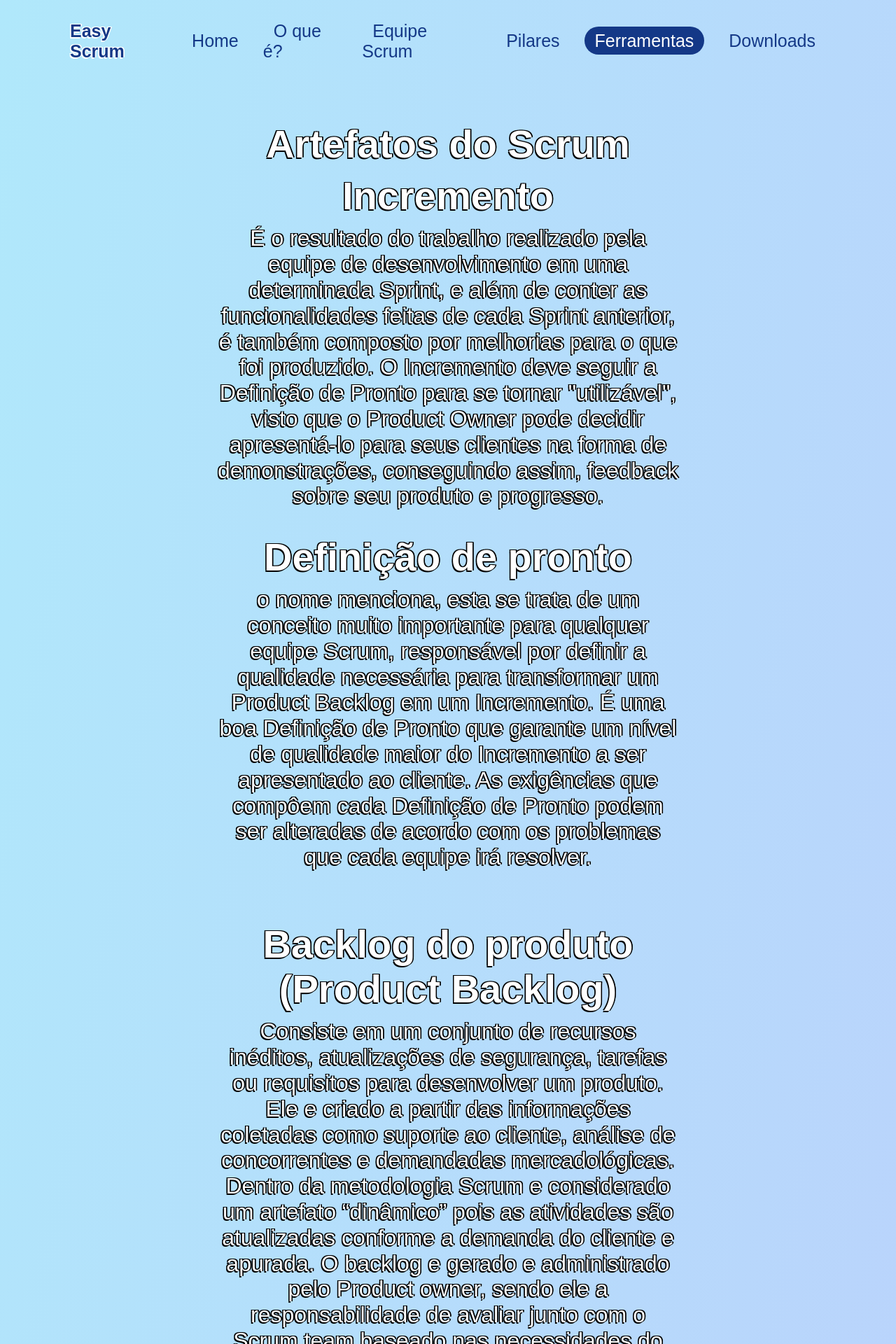
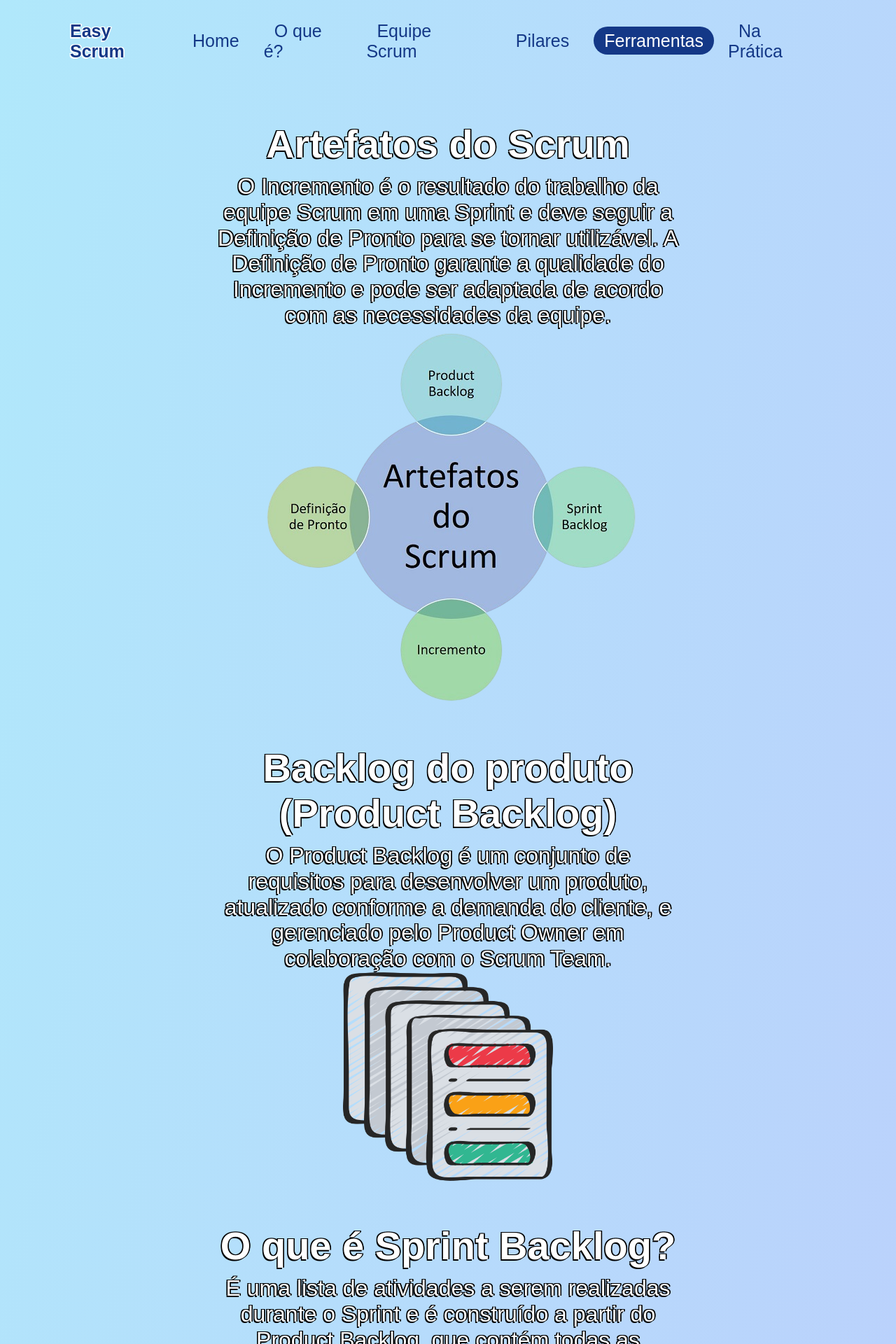
Before and after one commit to felipereira10/Code-6-Wave-1-API, a Flask app: page /Ferramentas in a window 1280 px wide. Shown: the top 1920 px of the page at 70% size. Run offline with Flask 3, Linux system fonts and the light colour scheme; some web fonts are replaced.

Commit message:
Att 24/04

```diff
--- a/Templates/ferramentas.html
+++ b/Templates/ferramentas.html
@@ -22,7 +22,7 @@
             <li><a href="../Templates/equipe.html">Equipe Scrum</a></li>
             <li><a href="../Templates/pilares.html">Pilares</a></li>
             <li><a href="../Templates/ferramentas.html" class="active">Ferramentas</a></li>
-            <li><a href="../Templates/download.html">Downloads</a></li>
+            <li><a href="../Templates/download.html">Na Prática</a></li>
         </ul>
     </header>
     <br><br><br><br>
@@ -30,38 +30,28 @@
         <div class="artefatos">
         <h2>Artefatos do Scrum</h2>
             <p>
-            <h2>Incremento</h2><p>É o resultado do trabalho realizado pela equipe de desenvolvimento em uma determinada Sprint, e além de conter as funcionalidades feitas de cada Sprint anterior, é também composto por melhorias para o que foi produzido. O Incremento deve seguir a Definição de Pronto para se tornar "utilizável", visto que o Product Owner pode decidir apresentá-lo para seus clientes na forma de demonstrações, conseguindo assim, feedback sobre seu produto e progresso.</p>
-            <br><br>
-            <h2>Definição de pronto</h2><p>o nome menciona, esta se trata de um conceito muito importante para qualquer equipe Scrum, responsável por definir a qualidade necessária para transformar um Product Backlog em um Incremento. É uma boa Definição de Pronto que garante um nível de qualidade maior do Incremento a ser apresentado ao cliente. As exigências que compôem cada Definição de Pronto podem ser alteradas de acordo com os problemas que cada equipe irá resolver.</p>
-            </p>
+            O Incremento é o resultado do trabalho da equipe Scrum em uma Sprint e deve seguir a Definição de Pronto para se tornar utilizável. A Definição de Pronto garante a qualidade do Incremento e pode ser adaptada de acordo com as necessidades da equipe.</p>
+            <img src="../static/imagens/Artefatos.png" alt="artefatos">
             <br><br><br><br>
         </div>
         <div class="backlog">
             <h2>Backlog do produto (Product Backlog)</h2>
             <p>
-            Consiste em um conjunto de recursos inéditos, atualizações de segurança, tarefas ou requisitos para desenvolver um produto. Ele e criado a partir das informações coletadas como suporte ao cliente, análise de concorrentes e demandadas mercadológicas.
-            Dentro da metodologia Scrum e considerado um artefato “dinâmico” pois as atividades são atualizadas conforme a demanda do cliente e apurada. O backlog e gerado e administrado pelo Product owner, sendo ele a responsabilidade de avaliar junto com o Scrum team baseado nas necessidades do cliente alterações no backlog.
+            O Product Backlog é um conjunto de requisitos para desenvolver um produto, atualizado conforme a demanda do cliente, e gerenciado pelo Product Owner em colaboração com o Scrum Team.
             </p>
+            <img src="../static/imagens/backlog2.png" alt="backlog" width="300px"  height=300px>
             <br><br><br><br>
         </div>
         <div class="sprint backlog">
 
             <h2>O que é Sprint Backlog?</h2>
            <p>
-            É uma lista que contém todas atividades que precisam ser feitas durante o Sprint.
-            No início de cada Sprint olha-se o backlog do produto e dele se tira o que deve ser feito no Sprint, as users history são desmembradas em atividades a serem realizadas no Sprint.
+            É uma lista de atividades a serem realizadas durante o Sprint e é construído a partir do Product Backlog, que contém todas as funcionalidades necessárias para o produto. A equipe alinha as prioridades junto ao Product Owner e a percepção de tempo que cada etapa vai consumir.
             </p>
-            <h2>Como é construído o Sprint Backlog?</h2>
-            <p>as tarefas são extraídas do Product Backlog que é elaborado pelo PO (Product Owner). É uma lista de todas as funcionalidades que são necessárias para um produto, não precisa estar 100% pronto ao começar o projeto pois ao longo do projeto ele vai evoluindo, assim como tudo no Scrum.
-            A partir de todas as atividades dispostas no Productc Backlog, a equipe alinha as prioridades junto ao PO e a percepção de tempo que cada etapa vai consumir.
-            É necessário aceitar que não é possível fazer tudo de uma vez, assim a equipe tem que definir um backlog condizente com a capacidade da equipe.</p>
-            <br><br><br><br>
-            <h2>Como implementar o Sprint Backlog?</h2>
-            <p>O Sprint Backlog é definido em uma reunião de planejamento, esencial, denominada planing.
-            No entanto o PO pode alterar o Sprint de acordo com os recursos e valor comercial de cada etapa, sempre priorizando as mais importantes.
-            Ao longo do Sprint o Scrum Master irá facilitar as entregas , incentivando a colaboração, conduzindo as reuniões e ajudando a equipe a melhorar a produtividade. Ele detalha as tarefas a serem cumpridas de modo a entender quanto tempo ainda é necessário para cumprir o restante.
-            Uma das maneiras mais usadas para acompanhar a evolução das tarefas é através do gráfico burndown.</p>
-            <img src="image.png" alt="backlog">
+            <br><br>
+            <h3>Como implementar o Sprint Backlog?</h3>
+            <p>O Sprint Backlog é definido em uma reunião de planejamento, essencial, denominada planning. Durante o Sprint, o Scrum Master facilita as entregas, conduz as reuniões e ajuda a equipe a melhorar a produtividade, e o progresso pode ser acompanhado através do gráfico burndown.</p>
+            <img src="../static/imagens/Sprint backlog.png" alt="sprint backlog">
             <br><br><br><br>
         </div>
         <div class="burndown">
@@ -91,11 +81,11 @@
                     </li>
             </ul>
             </p>
-            <br><br><br><br><br>
+            <br><br>
             <img src="../static/imagens/burndown.jpg" alt="burndown">
         </div>
 
-        <a href="../Templates/download.html" id="btn"><ion-icon name="arrow-forward-outline"></ion-icon>Flutue para a Downloads<ion-icon name="arrow-forward-outline"></ion-icon></a>
+        <a href="../Templates/download.html" id="btn"><ion-icon name="arrow-forward-outline"></ion-icon>Flutue para a Prática<ion-icon name="arrow-forward-outline"></ion-icon></a>
         <br><br><br><br><br><br><br><br>
     </div>
 
--- a/Templates/index.html
+++ b/Templates/index.html
@@ -24,7 +24,7 @@
             <li><a href="../Templates/equipe.html">Equipe Scrum</a></li>
             <li><a href="../Templates/pilares.html">Pilares</a></li>
             <li><a href="../Templates/ferramentas.html">Ferramentas</a></li>
-            <li><a href="../Templates/download.html">Downloads</a></li>
+            <li><a href="../Templates/download.html">Na Prática</a></li>
 
         </ul>
     </header>
@@ -40,7 +40,6 @@
             um melhor funcionamento de todo o projeto, resultando em uma
             significativa melhora em seus recursos e tempos, produzindo mais em
             menos tempo, diminuindo assim o seu custo! </p>
-
             <br><br><br><br><br><br>
 
             <h2>Como Funciona?</h2><br><br><p>Sua aplicação em 4 etapas:
--- a/Templates/pilares.html
+++ b/Templates/pilares.html
@@ -21,7 +21,7 @@
             <li><a href="../Templates/equipe.html">Equipe Scrum</a></li>
             <li><a href="../Templates/pilares.html" class="active">Pilares</a></li>
             <li><a href="../Templates/ferramentas.html">Ferramentas</a></li>
-            <li><a href="../Templates/download.html">Downloads</a></li>
+            <li><a href="../Templates/download.html">Na Prática</a></li>
 
         </ul>
     </header>
@@ -31,12 +31,12 @@
         <h2>Transparência:</h2><p>O conhecimento em tempo real sobre o
         andamento do projeto, processos e metas para todo o time!</p>
         <img src="../static/imagens/transparencia.png" alt="transparencia" width="400px"  height=400px>
-        <br><br><br><br><br><br><br><br><br><br><br>
+        <br><br><br><br><br><br><br>
 
         <h2>Inspeção:</h2> <p>O acompanhamento contínuo do time, ele aponta sobre o
         funcionamento esperado e se possíveis mudanças devem ser realizadas!</p>
         <img src="../static/imagens/inspecao.png" alt="inspecao"  width="500px"  height=400px>
-        <br><br><br><br><br><br><br><br><br><br><br>
+        <br><br><br><br><br><br><br>
 
         <h2>Adaptação:</h2> <p> Aplica as correções necessárias quando apontadas na etapa de
         inspeção, sempre visando o resultado final esperado! </p>
--- a/static/css/style.css
+++ b/static/css/style.css
@@ -212,6 +212,13 @@ body.geral{
     margin-left: 10%;
     margin-right: 10%;
 }
+.sec h3{
+    font-size: 2.5em;
+    color: #fff;
+    margin-bottom: 10px;
+    margin-left: 10%;
+    margin-right: 10%;
+}
 .sec p{
     font-size: 2em;
     color: #fff;
--- a/templates/download.html
+++ b/templates/download.html
@@ -22,12 +22,14 @@
             <li><a href="../Templates/equipe.html">Equipe Scrum</a></li>
             <li><a href="../Templates/pilares.html">Pilares</a></li>
             <li><a href="../Templates/ferramentas.html">Ferramentas</a></li>
-            <li><a href="../Templates/download.html" class="active">Downloads</a></li>
+            <li><a href="../Templates/download.html" class="active">Na Prática</a></li>
 
         </ul>
     </header>
     <div class="sec">
         <h2 class="sec">Em desenvolvimento...</h2>
+        <i class="fa-solid fa-cog fa-spin"></i>
+        <img src="../static/imagens/estudando.png" alt="em desenvolvimento">
     </div>
 
     <script type="module" src="https://unpkg.com/ionicons@7.1.0/dist/ionicons/ionicons.esm.js"></script>
--- a/templates/equipe.html
+++ b/templates/equipe.html
@@ -22,7 +22,7 @@
             <li><a href="../Templates/equipe.html" class="active">Equipe Scrum</a></li>
             <li><a href="../Templates/pilares.html">Pilares</a></li>
             <li><a href="../Templates/ferramentas.html">Ferramentas</a></li>
-            <li><a href="../Templates/download.html">Downloads</a></li>
+            <li><a href="../Templates/download.html">Na Prática</a></li>
         </ul>
     </header>
 
```
Also changed, not shown: static/imagens/Artefatos.png (added), static/imagens/Sprint backlog.png (added), static/imagens/backlog.png (added), static/imagens/backlog2.png (added), static/imagens/estudando.png (added), static/imagens/images.jfif (deleted), static/imagens/sprintbacklog.jfif (deleted).
